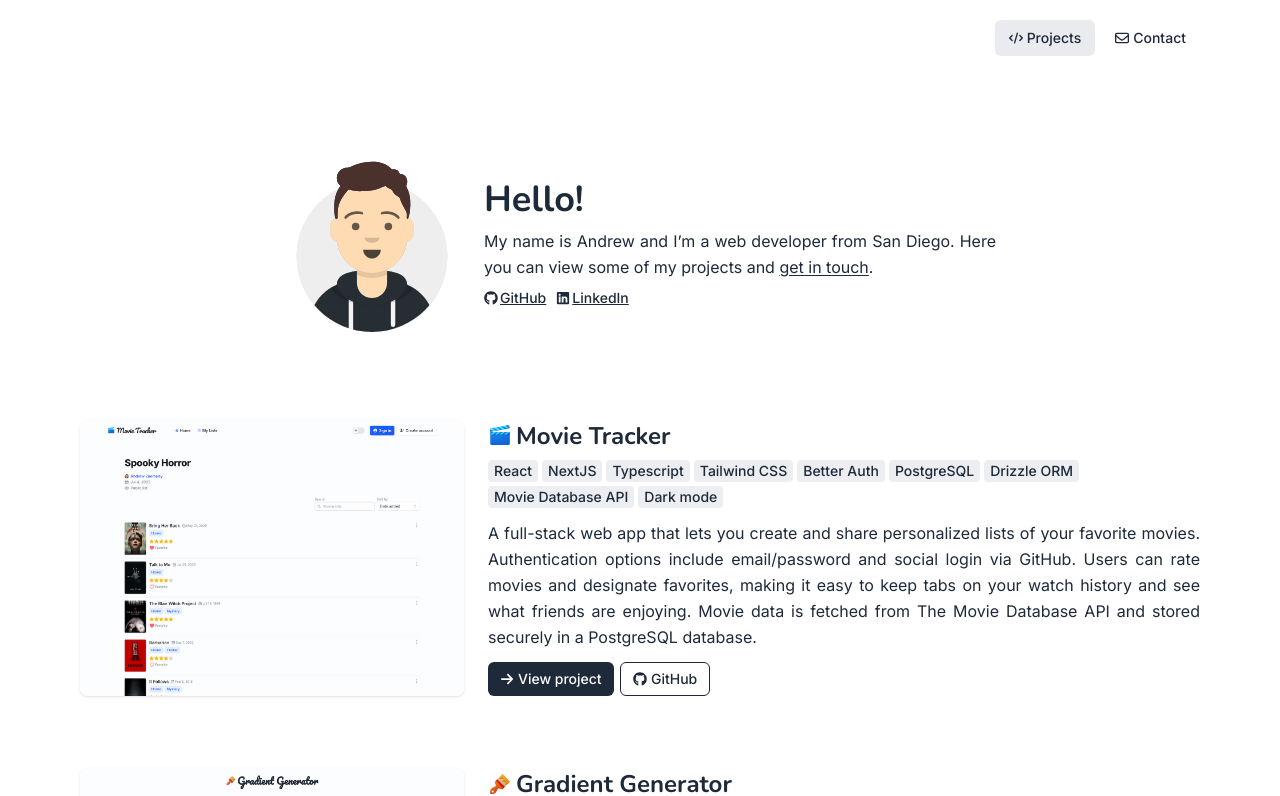
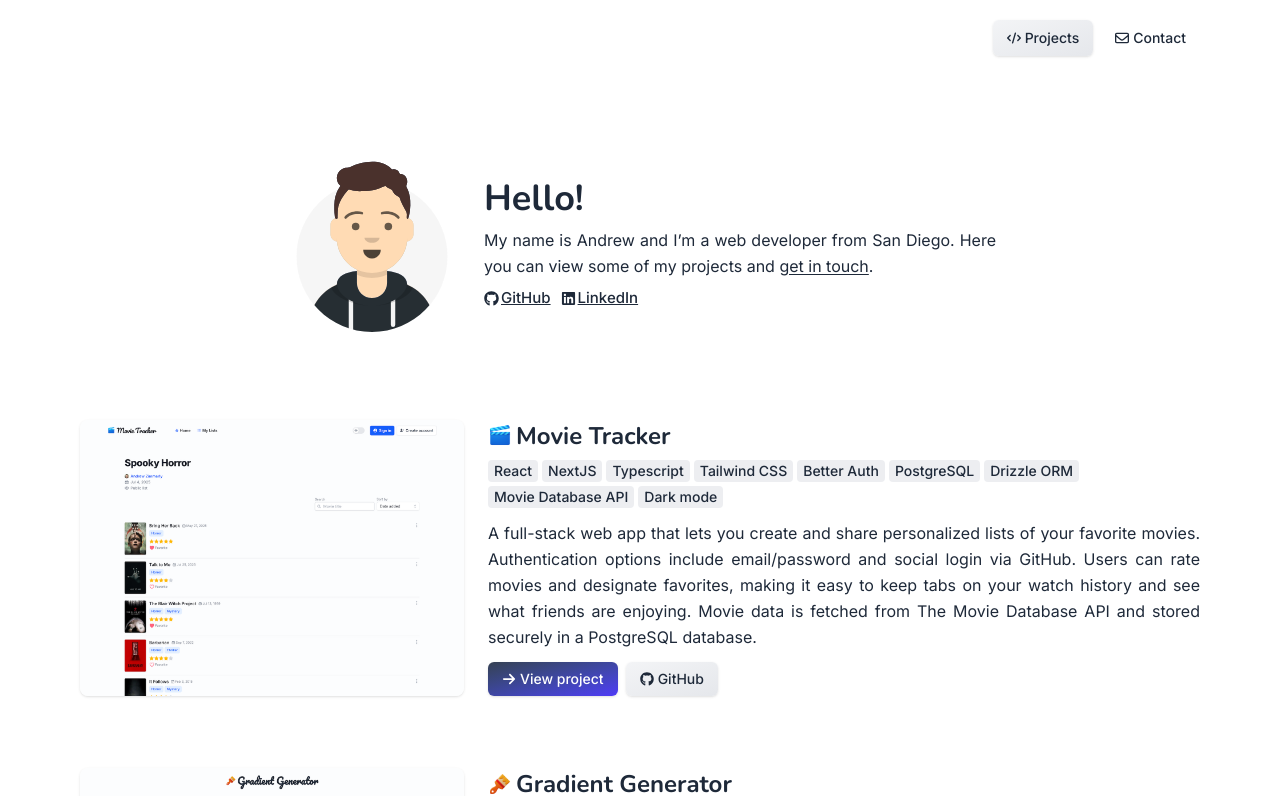
Before and after one commit to azimmerly/portfolio, a Next.js app: page / in a window 1280 px wide. Shown: the top 796 px of the page. Built offline with nearby package versions, Linux system fonts and the light colour scheme.

Commit message:
Style updates

```diff
--- a/src/app/globals.css
+++ b/src/app/globals.css
@@ -5,4 +5,9 @@
     overflow-x: hidden;
     overflow-y: scroll;
   }
+
+  :focus-visible {
+    outline-offset: 1px;
+    outline: 2px solid theme("colors.indigo.600");
+  }
 }
--- a/src/components/AboutMe.tsx
+++ b/src/components/AboutMe.tsx
@@ -30,7 +30,7 @@ export const AboutMe = () => (
         view some of my projects and{" "}
         <Link
           href="/contact"
-          className="underline underline-offset-[1.5px] transition-colors hover:text-gray-600"
+          className="rounded underline underline-offset-[1.5px] transition-colors hover:text-gray-600"
         >
           get in touch
         </Link>
--- a/src/components/ButtonLink.tsx
+++ b/src/components/ButtonLink.tsx
@@ -19,8 +19,10 @@ export const ButtonLink = ({
     target="_blank"
     rel="noopener noreferrer"
     className={twMerge(
-      "flex transform-gpu items-center gap-1 rounded-md px-3 py-1.5 text-sm font-medium transition-transform will-change-transform hover:scale-102",
-      secondary ? "border border-gray-800 bg-white" : "bg-gray-800 text-white",
+      "flex items-center gap-1 rounded-md bg-gradient-to-br px-3.5 py-[7px] text-sm font-medium shadow transition",
+      secondary
+        ? "from-gray-100 to-gray-200 hover:brightness-97"
+        : "from-gray-700 to-indigo-600 text-white hover:brightness-120",
     )}
   >
     <Icon className="size-3.5" aria-hidden="true" />
--- a/src/components/ContactForm.tsx
+++ b/src/components/ContactForm.tsx
@@ -49,7 +49,7 @@ export const ContactForm = () => {
         id="name"
         {...register("name")}
         maxLength={30}
-        className="mb-2.5 w-full resize-none rounded-md border-2 border-transparent bg-gray-100 px-2 py-1 outline-hidden transition focus:scale-101 focus:border-gray-800"
+        className="mb-2.5 w-full resize-none rounded-md border-2 border-transparent bg-gray-200/80 px-2 py-1 outline-hidden transition focus:border-indigo-600"
       />
       <div className="mb-1 flex items-center gap-2">
         <label htmlFor="email" className="text-sm font-medium">
@@ -62,7 +62,7 @@ export const ContactForm = () => {
       <input
         id="email"
         {...register("email")}
-        className="mb-2.5 w-full resize-none rounded-md border-2 border-transparent bg-gray-100 px-2 py-1 outline-hidden transition focus:scale-101 focus:border-gray-800"
+        className="mb-2.5 w-full resize-none rounded-md border-2 border-transparent bg-gray-200/80 px-2 py-1 outline-hidden transition focus:border-indigo-600"
       />
       <div className="mb-1 flex items-center gap-2">
         <label htmlFor="message" className="text-sm font-medium">
@@ -77,15 +77,15 @@ export const ContactForm = () => {
         id="message"
         {...register("message")}
         maxLength={1000}
-        className="mb-2.5 w-full resize-none rounded-md border-2 border-transparent bg-gray-100 px-2 py-1 outline-hidden transition focus:scale-101 focus:border-gray-800"
+        className="mb-2.5 w-full resize-none rounded-md border-2 border-transparent bg-gray-200/80 px-2 py-1 outline-hidden transition focus:border-indigo-600"
       />
       <button
         type="submit"
         aria-busy={isSubmitting}
         disabled={isSubmitting}
         className={twMerge(
-          "mt-4 flex w-full transform-gpu items-center justify-center gap-1.5 self-center rounded-md border-none bg-gray-800 px-5 py-2 text-sm font-medium text-white transition-transform will-change-transform hover:scale-102 active:scale-99 md:w-fit",
-          isSubmitting ? "pointer-events-none bg-gray-600" : "cursor-pointer",
+          "mt-4 flex w-full items-center justify-center gap-1.5 self-center rounded-md border-none bg-gradient-to-br from-gray-700 to-indigo-600 px-4 py-2 text-sm font-medium text-white shadow transition will-change-transform hover:brightness-120 active:scale-99 md:w-fit",
+          isSubmitting ? "pointer-events-none opacity-85" : "cursor-pointer",
         )}
       >
         {isSubmitting ? (
--- a/src/components/ExternalLink.tsx
+++ b/src/components/ExternalLink.tsx
@@ -15,9 +15,9 @@ export const ExternalLink = ({
     {...props}
     target="_blank"
     rel="noopener noreferrer"
-    className="flex items-center gap-0.5 rounded text-sm font-medium underline transition-colors hover:text-gray-600"
+    className="flex items-center gap-0.5 rounded text-[15px] font-medium underline transition-colors hover:text-gray-600"
   >
-    <Icon className="size-3.5" aria-hidden="true" />
+    <Icon className="size-[15px]" aria-hidden="true" />
     {children}
   </Link>
 );
--- a/src/components/Nav.tsx
+++ b/src/components/Nav.tsx
@@ -3,7 +3,7 @@ import { FaCode, FaRegEnvelope } from "react-icons/fa6";
 import { NavLink } from "@/components/NavLink";
 
 export const Nav = () => (
-  <nav className="flex justify-center gap-1.5 py-5 md:justify-end">
+  <nav className="flex justify-center gap-2 py-5 md:justify-end">
     <NavLink href="/">
       <FaCode className="size-3.5" />
       Projects
--- a/src/components/NavLink.tsx
+++ b/src/components/NavLink.tsx
@@ -18,10 +18,10 @@ export const NavLink = ({ href, children }: NavLinkProps) => {
       href={href}
       aria-current={ariaCurrent}
       className={twMerge(
-        "flex items-center gap-1 rounded-md px-3.5 py-2 text-sm font-medium transition-colors",
+        "flex items-center gap-1 rounded-md bg-gradient-to-br px-3.5 py-2 text-sm font-medium",
         ariaCurrent
-          ? "pointer-events-none bg-gray-200/80"
-          : "hover:bg-gray-200/80",
+          ? "pointer-events-none from-gray-100 to-gray-200 shadow"
+          : "hover:from-gray-100 hover:to-gray-200 hover:shadow",
       )}
     >
       {children}
--- a/src/components/ProjectList.tsx
+++ b/src/components/ProjectList.tsx
@@ -54,7 +54,7 @@ export const ProjectList = () => (
           href={project.link}
           target="_blank"
           rel="noopener noreferrer"
-          className="max-w-md shrink-0 rounded-md"
+          className="max-w-md shrink-0 rounded-lg"
         >
           <Image
             priority
@@ -84,7 +84,7 @@ export const ProjectList = () => (
           <p className="my-1 flex text-justify text-[15px] text-pretty md:text-base md:leading-6.5">
             {project.description}
           </p>
-          <div className="flex gap-1.5">
+          <div className="flex gap-2">
             <ButtonLink icon={FaArrowRight} href={project.link}>
               View project
             </ButtonLink>
```
Also changed, not shown: package.json (+10 -10 lines), src/assets/avatar.svg, 1 other file (tests, documents, lock files or other folders).
